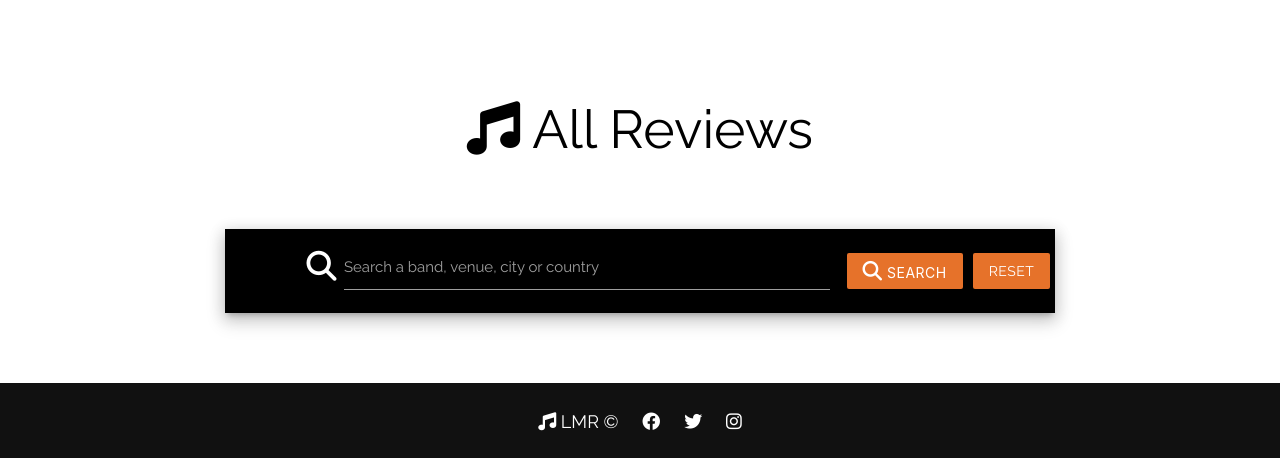
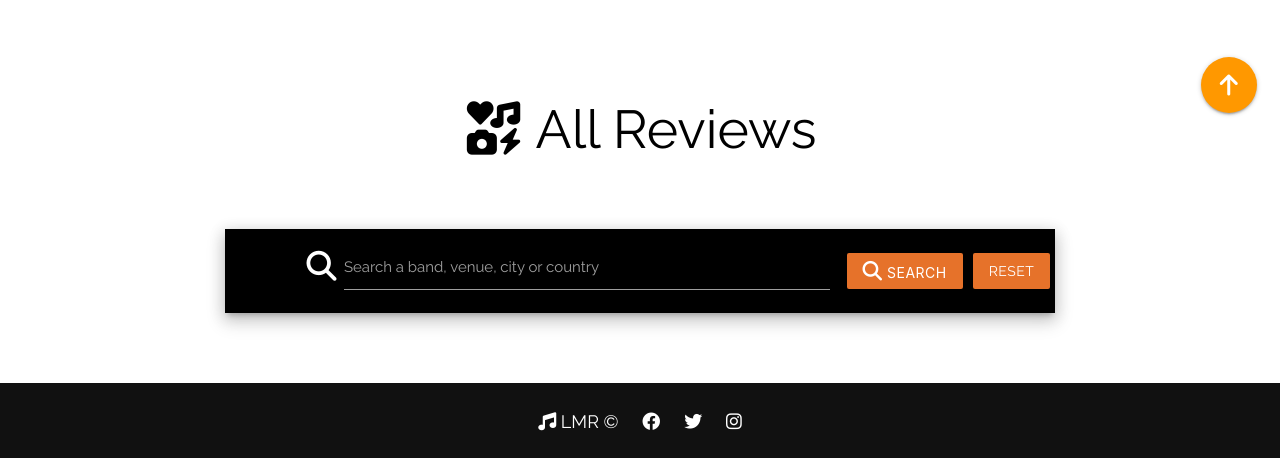
Before and after one commit to JohnLazz/live-music-reviews, a Flask app: page / in a window 1280 px wide. Shown: the part 664-1122 px from the top of the page. Run offline with Flask 2, Linux system fonts and the light colour scheme; data that the repository does not hold is empty; some libraries are stand-ins or nearby versions; some web fonts are replaced.

Commit message:
Add icons to page headers & 'to top' button on relevant pages

```diff
--- a/static/css/style.css
+++ b/static/css/style.css
@@ -11,12 +11,12 @@ nav {
     background-color: #111111;
 }
 
-/* mobile sidenav background to custom green*/
+/* mobile sidenav */
 #mobile-demo {
     background-color: #d1d1d1;
 }
 
-/* mobile sidenav text color to white */
+/* mobile sidenav text color*/
 .sidenav li > a {
     color: rgb(0, 0, 0);
 }
@@ -54,7 +54,7 @@ h2 {
     color: #f08747;
 }
 
-/* gives button elements some breathing space */
+/* gives button elements some breathing space and colour*/
 .btn {
     margin: 5px;
     background-color: #e6722a;
--- a/templates/add_review.html
+++ b/templates/add_review.html
@@ -1,7 +1,7 @@
 {% extends "base.html" %}
 {% block content %}
 
-<h3 class="white-text center-align">Create a New Review</h3>
+<h3 class="center-align"><i class="fa-solid fa-circle-play"></i> Create a New Review</h3>
 
 <div class="row">
     <!-- form for user to add a new review -->
--- a/templates/reviews.html
+++ b/templates/reviews.html
@@ -1,7 +1,7 @@
 {% extends "base.html" %}
 {% block content %}
 
-<h2 class="center-align"><i class="fas fa-music"></i> All Reviews</h1>
+<h2 class="center-align"><i class="fa-solid fa-icons"></i> All Reviews</i></h1>
 
 <div class="row search-bar">
     <form class="col s12 m8 offset-m2" action="{{ url_for('search') }}" method="POST">
@@ -17,6 +17,11 @@
             <a class="btn right" href="{{ url_for('get_reviews') }}">Reset</a>
         </div>
     </form>
+</div>
+
+<!-- button to take user to top of page -->
+<div class="fixed-action-btn">
+    <a href="#top" class="btn-floating btn-large waves-effect waves-light orange"><i class="fa-solid fa-arrow-up"></i></a>
 </div>
 
 <!-- creates card for all reviews in database -->
```
Also changed, not shown: templates/my_reviews.html (+6 -1 lines).
